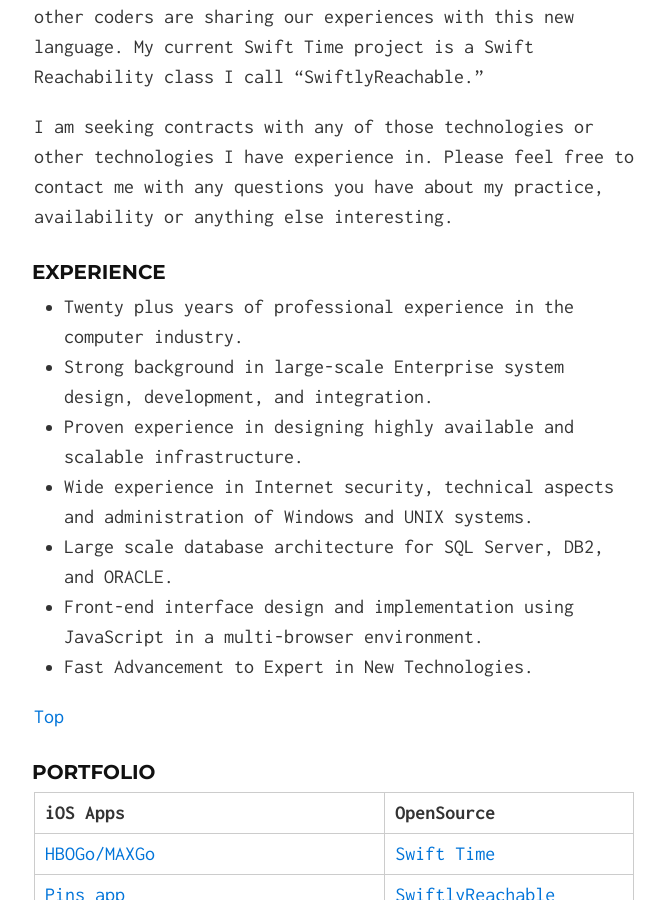
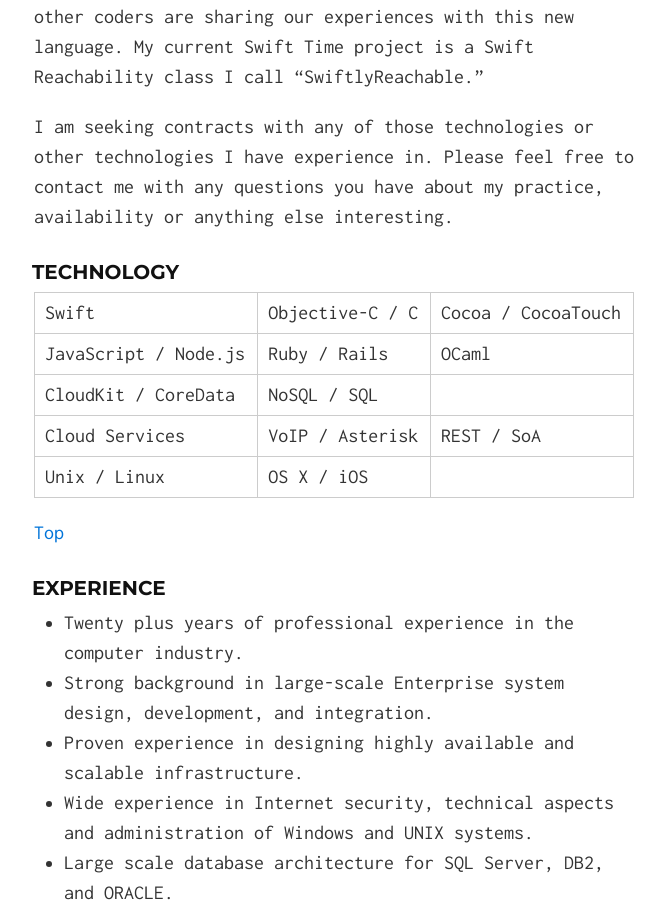
Before and after one commit to rickw/rickw.github.io, a Jekyll site: the page built from index.html, in a window 1280 px wide and 900 px high, scrolled down 918 px. Shown: the whole window, without its empty margins (306-971 px from the left). Built offline with Jekyll 4.4.1, drawn with Linux system fonts in a browser that asks for light colours.

Commit message:
added new section

```diff
--- a/_includes/index.md
+++ b/_includes/index.md
@@ -1,4 +1,4 @@
-[Experience](#experience) [Portfolio](#portfolio)
+[Technology](#technology) [Experience](#experience) [Portfolio](#portfolio)
 
 I am an experienced software developer and architect with over twenty years’ experience, and I am passionate about simple solutions to complex problems. I have been involved for the past five years in the mobile app arena, in both native app development and the backend support stack. Some of the major projects that I have played an integral part in are: HBO Go (worked on research for a new generation of app, fixed bugs involving OpenGL effects and other bugs, assisted the team); TrialGuides (designed and built a CoreText based eBook layout engine and reader using GCD async arhitecture, implimented custom attributes for objects not available in iOS); Nook for iOS (designed and wrote an Objective-C wrapper around the Adobe RMSDK using NSOperationQueues, wrote the paging model and developed UIKit based text selection); HEAT Home Energy Audit Pro (built an Objective-C wrapper and Unit Tests for building a Windows DLL into an iOS app).
 
@@ -6,6 +6,16 @@ Before mobile applications, I was the infrastructure architect for the iO digita
 
 I am seeking contracts with any of those technologies or other technologies I have experience in. Please feel free to contact me with any questions you have about my practice, availability or anything else interesting.
 
+### Technology
+
+| Swift | Objective-C / C | Cocoa / CocoaTouch |
+|:===:|:===:|:===:|
+| JavaScript / Node.js | Ruby / Rails | OCaml |
+| CloudKit / CoreData | NoSQL / SQL |
+| Cloud Services | VoIP / Asterisk | REST / SoA |
+| Unix / Linux | OS X / iOS |
+
+[Top](#)
 
 ### Experience
 
```
Also changed, not shown: README.md.
